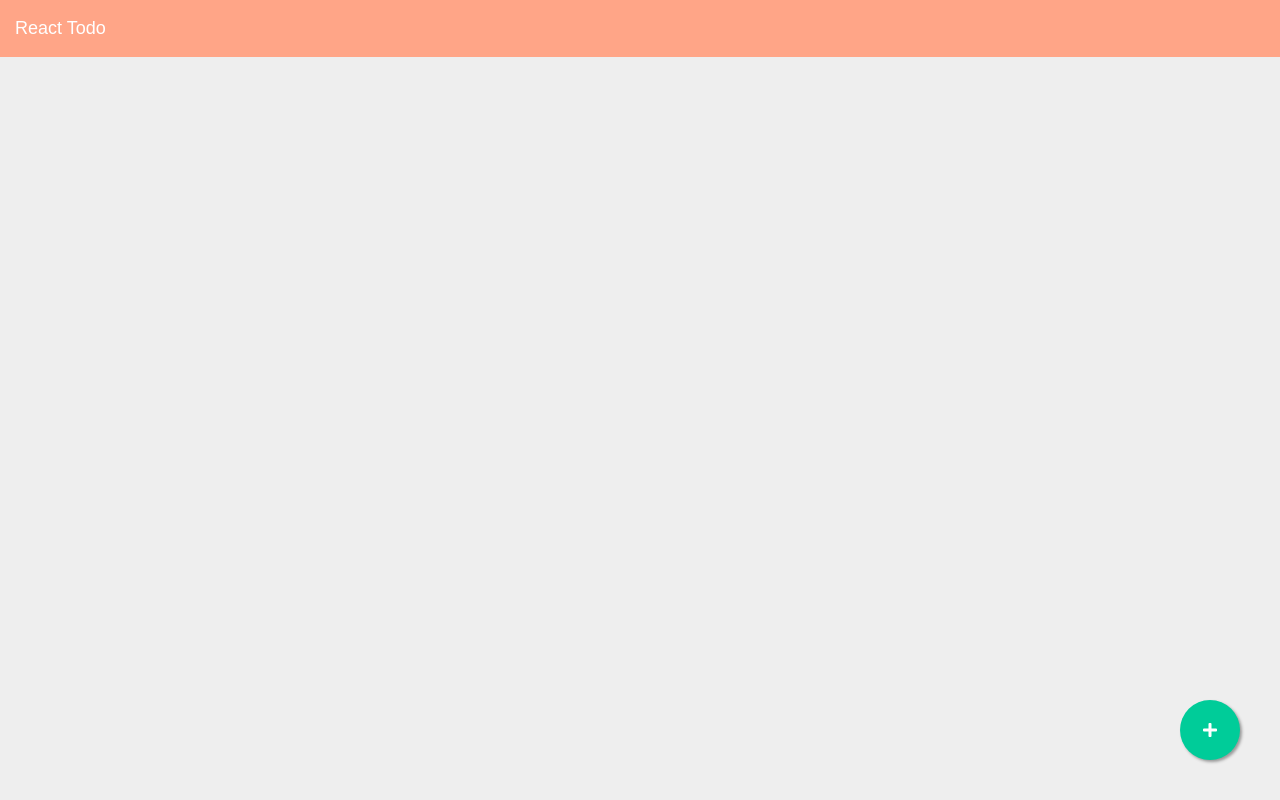
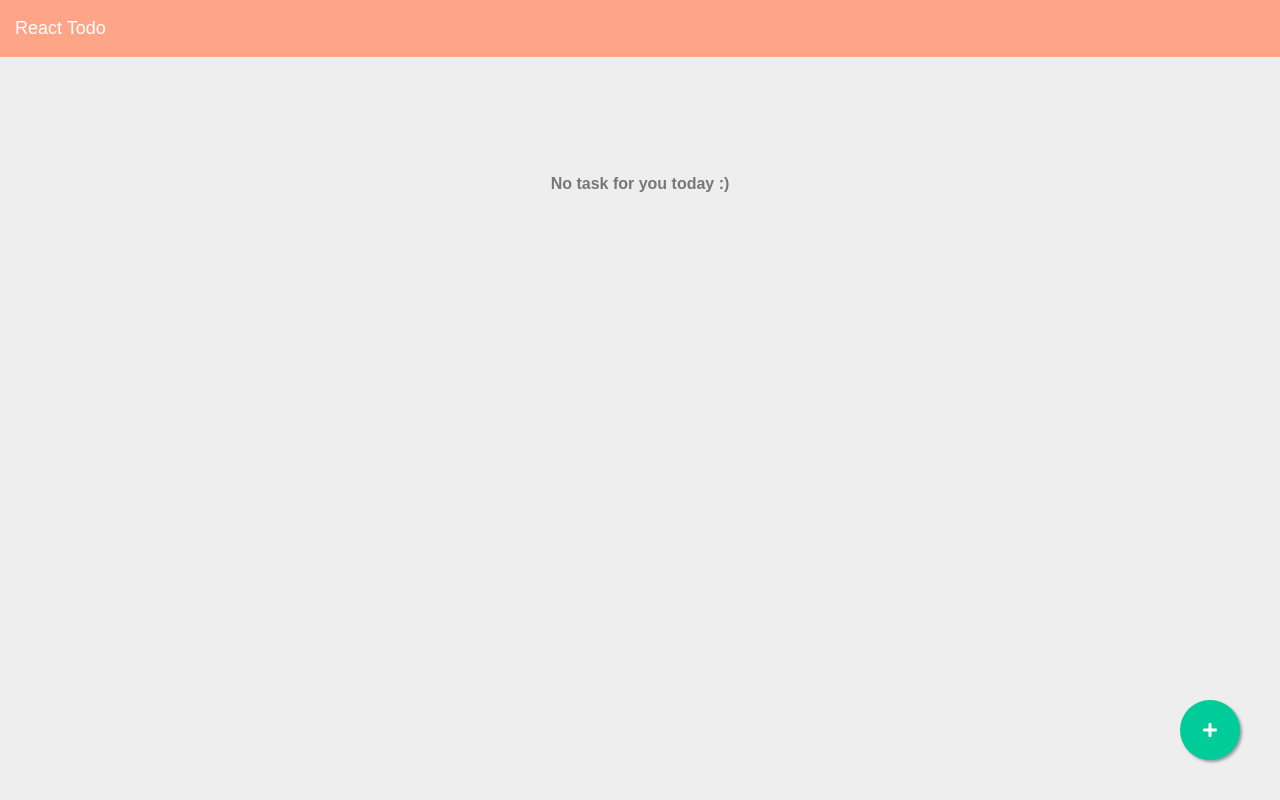
Before and after one commit to gusterwoei/react-todo, a React (Create React App) app: page / in a window 1280 px wide. Built offline with nearby package versions, Linux system fonts and the light colour scheme.

Commit message:
added placeholder

```diff
--- a/src/components/todo-detail-page/todo-detail-page.tsx
+++ b/src/components/todo-detail-page/todo-detail-page.tsx
@@ -139,7 +139,10 @@ export default class TodoDetailPage extends Component<Props, State> {
                   <div className="input-group-prepend">
                      <div className="input-group-text">
                         {/* complete checkbox */}
-                        <input type='checkbox' checked={this.mTask.completed} onChange={e => this.toggleComplete()} />
+                        {!this.mIsNewTask ?
+                           <input type='checkbox' checked={this.mTask.completed} onChange={e => this.toggleComplete()} /> :
+                           null
+                        }
                      </div>
                   </div>
 
--- a/src/components/todo-list-page/todo-list-page.css
+++ b/src/components/todo-list-page/todo-list-page.css
@@ -11,3 +11,7 @@
   .todo-list-page a {
     text-decoration: none;
     color: #333; }
+  .todo-list-page .placeholder {
+    font-weight: bold;
+    color: #777;
+    margin-top: 100px; }
--- a/src/components/todo-list-page/todo-list-page.scss
+++ b/src/components/todo-list-page/todo-list-page.scss
@@ -1,3 +1,5 @@
+@import '../../variables.scss';
+
 .todo-list-page {
     background-color: #eeeeee;
     overflow: scroll;
@@ -19,4 +21,10 @@
         text-decoration: none;
         color: #333;
     }
+
+    .placeholder {
+        font-weight: bold;
+        color: #777;
+        margin-top: 100px;
+    }
 }
--- a/src/components/todo-list-page/todo-list-page.tsx
+++ b/src/components/todo-list-page/todo-list-page.tsx
@@ -14,6 +14,7 @@ import * as dateformat from 'dateformat'
 import FloatingActionButton from '../fab/fab';
 import { BrowserRouter as Router, Link } from "react-router-dom";
 import { StorageService } from '../../services/storage-service';
+import { Util } from '../../util';
 
 interface State {
    data: TodoListModel[]
@@ -32,20 +33,33 @@ export default class TodoListPage extends Component<any, State> {
       let tasks = StorageService.get().getTasks()
       let mData: TodoListModel[] = []
 
+      // sort tasks by date descendingly
+      tasks = tasks.sort((a, b) => {
+         return b.datetime.getTime() - a.datetime.getTime()
+      })
+
       let year: number, month: number, day: number
       tasks.forEach((task, index) => {
-         let model: TodoListModel = {}
          if (task.datetime.getFullYear() !== year || task.datetime.getMonth() !== month || task.datetime.getDate() !== day) {
             // add header
-            model.date = `${task.datetime.getFullYear()}/${task.datetime.getMonth()+1}/${task.datetime.getDate()}`
+            let header: TodoListModel = {}
+            let today = new Date()
+
+            // today
+            if (Util.isToday(task.datetime, today)) {
+               header.date = 'Today'
+            } else {
+               header.date = `${task.datetime.getFullYear()}/${task.datetime.getMonth() + 1}/${task.datetime.getDate()}`
+            }
 
             year = task.datetime.getFullYear()
             month = task.datetime.getMonth()
             day = task.datetime.getDate()
-            mData.push(model)
+            mData.push(header)
          }
 
          // add list model
+         let model: TodoListModel = {}
          model = {}
          model.id = index
          model.task = task
@@ -63,14 +77,22 @@ export default class TodoListPage extends Component<any, State> {
             <AppToolbar title='React Todo' history={this.props.history} />
             <div className='page-content'>
 
+               {/* placeholder */}
+               {!this.state.data || this.state.data.length == 0 ?
+                  <p className='text-center placeholder'>No task for you today :)</p>
+                  : null
+               }
+
+               {/* tasks */}
                {this.state.data.map(item =>
                   <div key={item.date ? item.date : item.id}>
                      {item.date ?
                         // date header
-                        <h5 className='mt-2 ml-1'>{item.date}</h5>
+                        <h5 className='mt-3 ml-1'>{item.date}</h5>
                         :
+                        // task item
                         <Link to={{ pathname: '/detail', state: { task: item.task } }}>
-                           <div className='card p-3 mb-2 list-item'>
+                           <div className='card p-3 mb-2 list-item' style={{ 'backgroundColor': item.task.completed ? '#EEE' : null }}>
                               <div className='row align-middle d-flex flex-row justify-content-end pr-3 pl-3'>
                                  {/* title */}
                                  <span className='flex-grow-1'>
@@ -83,12 +105,12 @@ export default class TodoListPage extends Component<any, State> {
                                  <span>{item.task ? dateformat(item.task.datetime, 'hh:MM TT') : ''}</span>
 
                                  {/* complete flag */}
-                                 <div style={{ 'minWidth': '36px' }}>
+                                 {/* <div style={{ 'minWidth': '36px' }}>
                                     {item.task.completed ?
                                        <i className="fas fa-check-circle pl-3 check-icon" /> :
                                        null
                                     }
-                                 </div>
+                                 </div> */}
 
                               </div>
                            </div>
--- a/src/util.ts
+++ b/src/util.ts
@@ -9,7 +9,7 @@ import { Task } from './models/task';
 */
 
 export class Util {
-	public static guid() {
+   public static guid() {
 		function s4() {
 			return Math.floor((1 + Math.random()) * 0x10000)
 				.toString(16)
@@ -31,4 +31,9 @@ export class Util {
 
 		return tasks
 	}
+
+	public static isToday(date: Date, today: Date): any {
+		return date.getFullYear() == today.getFullYear() && date.getMonth() == today.getMonth() && date.getDate() == today.getDate()
+	}
+
 }
```
Also changed, not shown: firebase.json (added), public/manifest.json, 1 other file (tests, documents, lock files or other folders).
